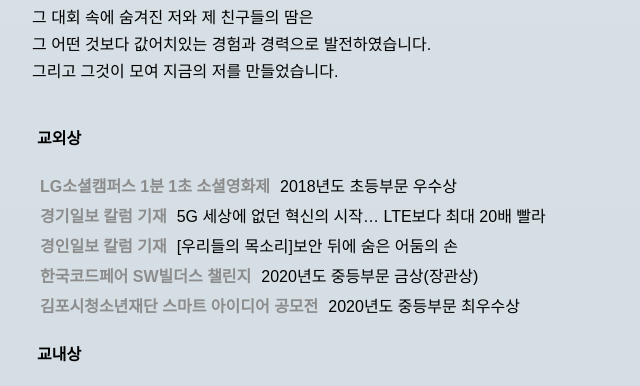
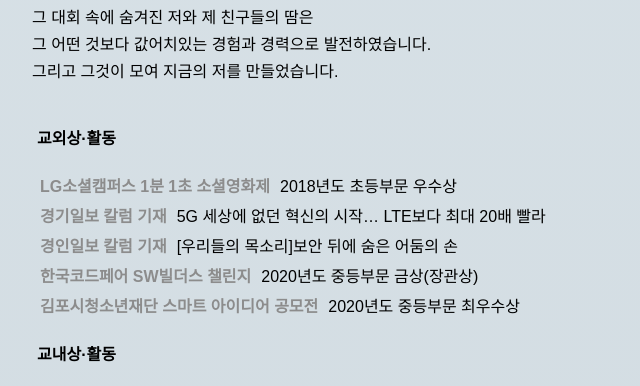
Before and after one commit to joongiHong/joongiHong.github.io, a plain HTML site: page index.html in a window 1280 px wide. Shown: the part 2200-2586 px from the top of the page, 0-640 px from the left. Drawn offline with nearby package versions, Linux system fonts and the light colour scheme; a web font is replaced by a local one.

Commit message:
설명 추가

```diff
--- a/index.html
+++ b/index.html
@@ -125,7 +125,7 @@
       <p>그리고 그것이 모여 지금의 저를 만들었습니다.</p>
       <br />
       <div class="item1">
-        <h4>교외상</h4>
+        <h4>교외상·활동</h4>
         <a href="http://lgsocialcampus.co.kr/social_movie_2018/m53_6.php">
           <h4>LG소셜캠퍼스 1분 1초 소셜영화제</h4>
           <p>2018년도 초등부문 우수상</p>
@@ -154,7 +154,7 @@
         </a>
       </div>
       <div class="item1">
-        <h4>교내상</h4>
+        <h4>교내상·활동</h4>
         <a href="#">
           <h4>김포고창중학교 교내 토론대회</h4>
           <p>2019년도, 2020년도 최우수상</p>
```
